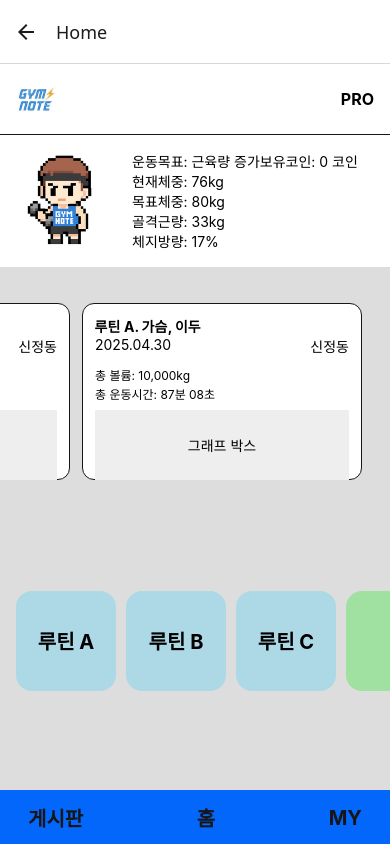
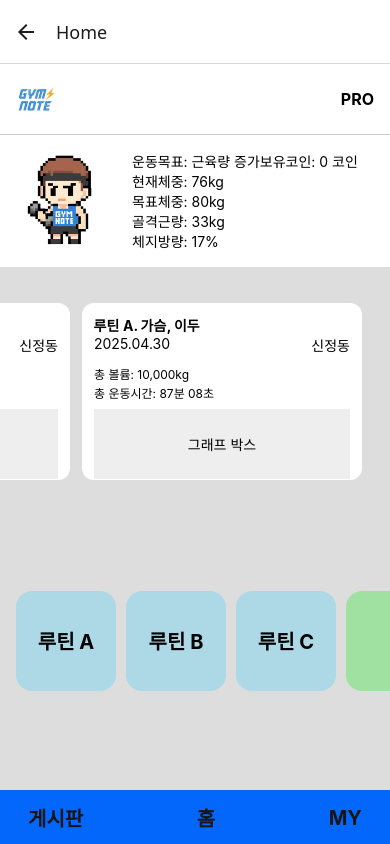
Before and after one commit to GymNote-Org/gymnote-FE, a React Native app: screen /Home in a window 390 px wide. Built offline with nearby package versions, Linux system fonts and the light colour scheme.

Commit message:
style: 홈 운동 기록 카드 및 헤더 배경 색상, 테두리 색상 조정

```diff
--- a/src/components/Header.tsx
+++ b/src/components/Header.tsx
@@ -29,7 +29,7 @@ const styles = StyleSheet.create({
         justifyContent: 'space-between',
         borderBottomWidth: 1,
         backgroundColor: '#fff',
-        borderColor: '#161616',
+        borderColor: '#ccc',
     },
     logoSection: {
         paddingVertical: 2,
--- a/src/components/RecentExerciseCard.tsx
+++ b/src/components/RecentExerciseCard.tsx
@@ -37,8 +37,7 @@ const styles = StyleSheet.create({
     card: {
         width: 280,
         height: 176.84,
-        borderWidth: 1,
-        borderColor: '#161616',
+        borderColor: '#fff',
         borderRadius: 12,
         padding: 12,
         marginRight: 12,
```
